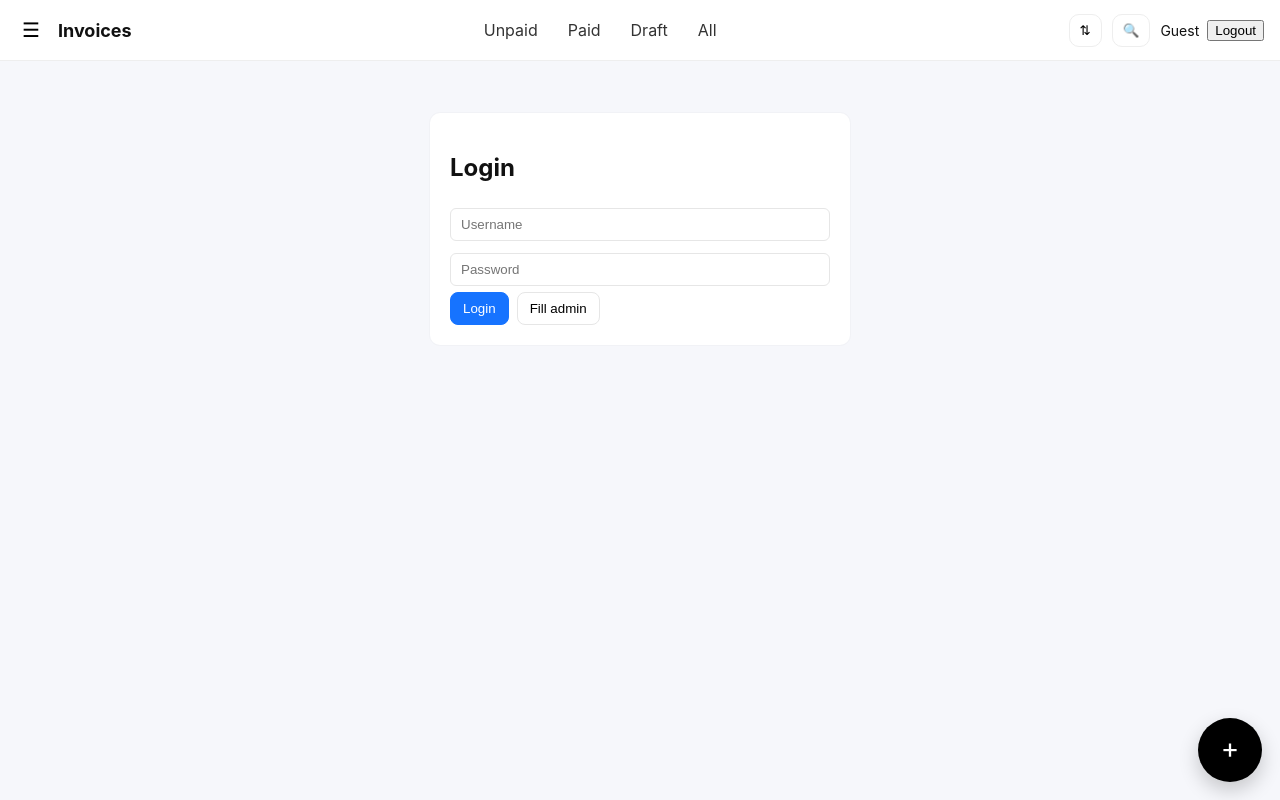
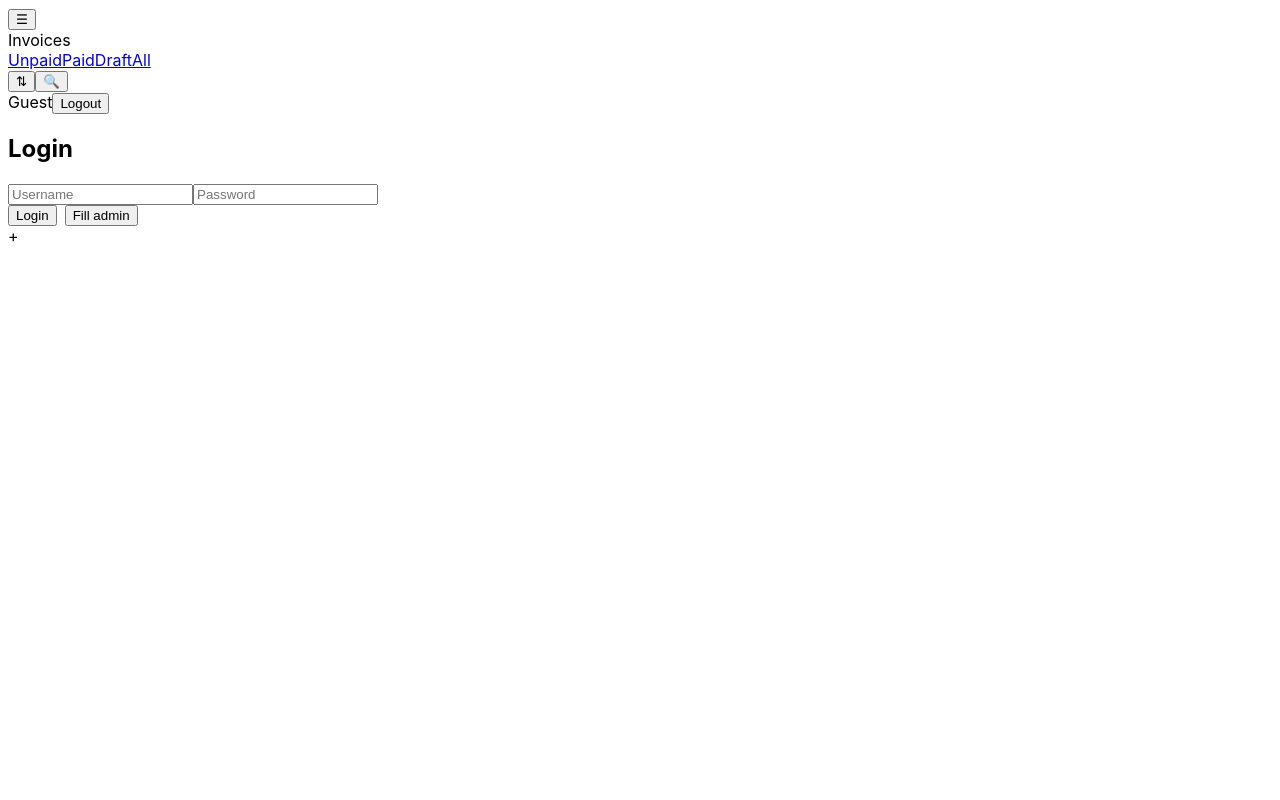
Before and after one commit to gitApr01/blood-test-app, a React app in the folder frontend/: page / in a window 1280 px wide. Built offline with nearby package versions, Linux system fonts and the light colour scheme.

Commit message:
Update styles.css

```diff
--- a/frontend/src/styles.css
+++ b/frontend/src/styles.css
@@ -1,66 +1,4 @@
-/* frontend/src/styles.css - paste/replace existing styles */
+/* frontend/src/styles.css - Zoho-like mobile-first UI */
 
 * { box-sizing: border-box; }
-body { font-family: Inter, Arial, Helvetica, sans-serif; margin:0; background:#f6f7fb; color:#111; }
-.app-header { display:flex; align-items:center; justify-content:space-between; padding:12px 16px; background:#fff; border-bottom:1px solid #eee; position:sticky; top:0; z-index:10; }
-.app-header .left { display:flex; align-items:center; gap:12px; }
-.hamburger { font-size:20px; background:transparent; border:none; cursor:pointer; }
-.brand { font-weight:700; font-size:18px; }
-.center-tabs { flex:1; display:flex; justify-content:center; }
-.tabs { display:flex; gap:18px; }
-.tab { text-decoration:none; color:#333; padding:8px 6px; }
-.tab.active { color:#1673ff; border-bottom:2px solid #1673ff; }
-
-.right { display:flex; align-items:center; gap:10px; }
-.icon-btn { background:#fff; border:1px solid #eee; padding:8px 10px; border-radius:10px; cursor:pointer; }
-.user-block { display:flex; gap:8px; align-items:center; font-size:14px; }
-
-.main-container { padding:12px; max-width:980px; margin:0 auto; }
-
-.card { background:#fff; border-radius:10px; box-shadow: 0 0 0 1px rgba(0,0,0,0.02); padding:12px; margin-bottom:12px; }
-.login-card { max-width:420px; margin:40px auto; padding:20px; }
-
-.input { width:100%; padding:8px 10px; border-radius:6px; border:1px solid #e6e6e6; margin:6px 0; }
-.input.small { width:120px; }
-.btn { padding:8px 12px; border-radius:8px; border:1px solid #e6e6e6; background:#fff; cursor:pointer; }
-.btn.primary { background:#1673ff; color:#fff; border-color:#1673ff; }
-
-.fab { position:fixed; right:18px; bottom:18px; width:64px; height:64px; border-radius:999px; background:#000; display:flex; align-items:center; justify-content:center; color:#fff; font-size:28px; box-shadow:0 8px 20px rgba(0,0,0,0.2); cursor:pointer; z-index:30; }
-.fab-plus { transform:translateY(-2px); }
-
-.form-grid { display:grid; grid-template-columns: repeat(2,1fr); gap:10px; }
-.catalog-grid { display:grid; grid-template-columns: repeat(3,1fr); gap:8px; margin:8px 0; }
-.catalog-item { border:1px solid #eee; padding:8px; border-radius:8px; display:flex; justify-content:space-between; cursor:pointer; }
-.catalog-item.selected { background:#eef7ff; border-color:#cfe8ff; }
-.other-row { display:flex; gap:8px; margin-top:8px; }
-.billing-row { display:flex; gap:12px; align-items:center; justify-content:space-between; }
-
-.filters-row { display:flex; gap:12px; align-items:center; justify-content:space-between; padding:12px; }
-.filters-left { display:flex; gap:8px; align-items:center; flex-wrap:wrap; }
-.filters-right { display:flex; gap:12px; align-items:center; }
-
-.quick-buttons button { padding:6px 8px; margin-right:6px; border-radius:6px; border:1px solid #eee; background:#fff; cursor:pointer; }
-
-.summary-row { display:flex; gap:16px; justify-content:space-between; padding:12px; }
-
-.list { margin-top:12px; }
-.list-card { background:#fff; border-radius:8px; margin-bottom:10px; padding:12px; display:flex; justify-content:space-between; gap:12px; border:1px solid #eef0f3; }
-.card-left { max-width:68%; }
-.card-right { width:240px; text-align:right; display:flex; flex-direction:column; align-items:flex-end; justify-content:flex-start; gap:6px; }
-.name { font-weight:700; font-size:16px; margin-bottom:4px; }
-.meta { color:#666; font-size:13px; margin-bottom:6px; }
-.tests { color:#444; font-size:13px; margin-top:6px; }
-.status.paid { color:green; font-weight:700; margin-top:8px; }
-.status.partial { color:orange; font-weight:700; margin-top:8px; }
-.status.not { color:#d33; font-weight:700; margin-top:8px; }
-.amount { font-weight:800; font-size:18px; }
-.due { color:#666; font-size:13px; }
-.commission { color:#333; font-size:13px; }
-.empty { padding:20px; text-align:center; color:#777; }
-
-@media (max-width: 720px) {
-  .form-grid { grid-template-columns: 1fr; }
-  .catalog-grid { grid-template-columns: repeat(2,1fr); }
-  .card-right { width:140px; }
-  .center-tabs { display:none; }
-               }
+body { font-family: Inter, Arial, Helvetica, sans-serif; margin
```
